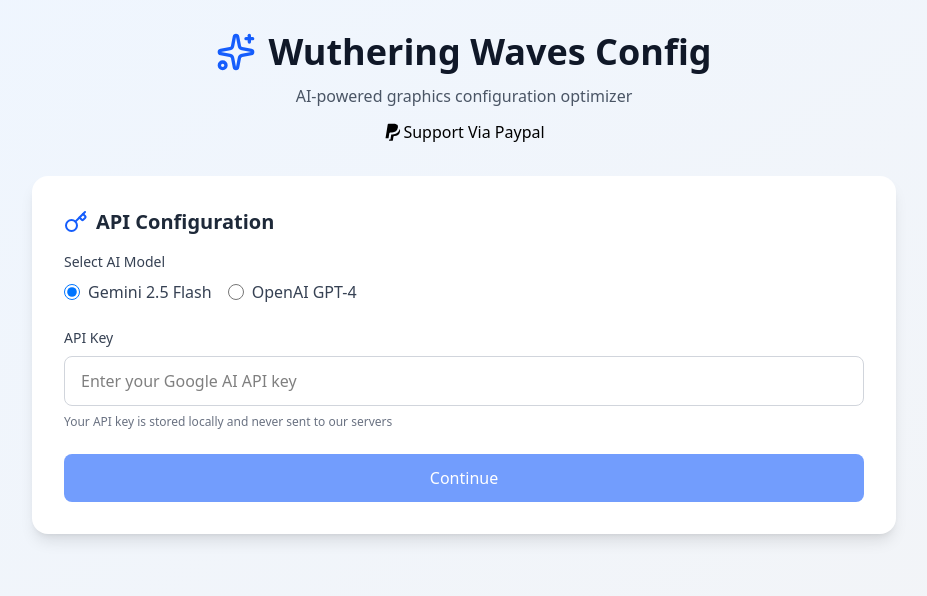
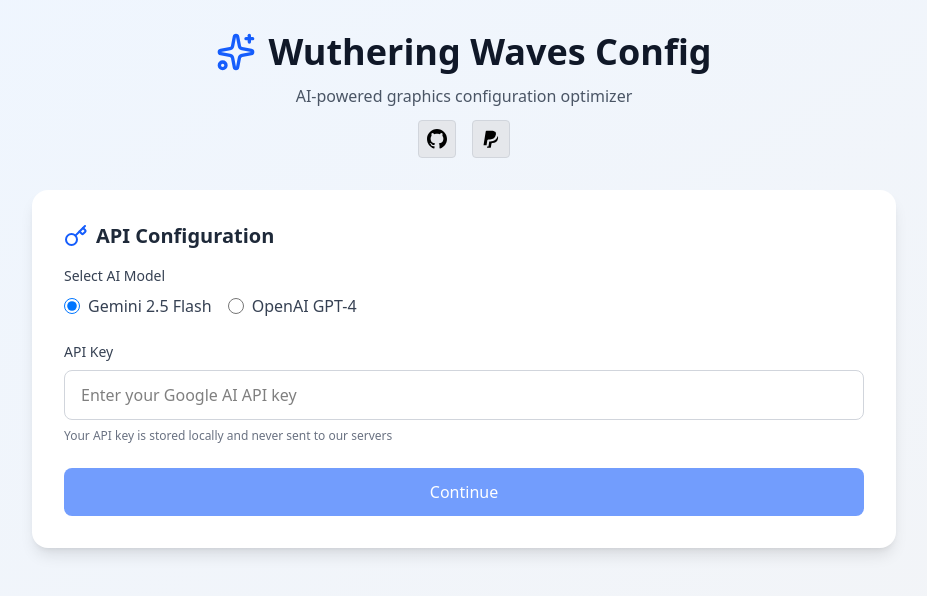
Before and after one commit to Id-Yuu/wuwa-config-ai, a React (Vite) app: page / in a window 1280 px wide. Shown: the top 596 px of the page, without its empty margins (176-1103 px from the left). Built offline with nearby package versions, Linux system fonts and the light colour scheme.

Commit message:
add GitHub link

```diff
--- a/src/App.tsx
+++ b/src/App.tsx
@@ -29,12 +29,18 @@
             <h1 className="text-4xl font-bold text-gray-900">Wuthering Waves Config</h1>
           </div>
           <p className="text-gray-600">AI-powered graphics configuration optimizer</p>
-          <a href="https://www.paypal.com/paypalme/arleth98" target="_blank" class="flex items-center justify-center mt-3" title="Support via PayPal">
-            <svg xmlns="http://www.w3.org/2000/svg" width="20" height="20" viewBox="0 0 24 24" fill="currentColor">
-              <path d="M20.067 8.478c.492.88.556 2.014.3 3.327-.74 3.806-3.276 5.12-6.514 5.12h-.5a.805.805 0 0 0-.794.68l-.04.22-.63 3.993-.028.15a.805.805 0 0 1-.794.679H7.72a.483.483 0 0 1-.477-.558L7.418 21h1.518l.95-6.02h1.385c4.678 0 7.75-2.203 8.796-6.502zm-2.96-5.09c.762.868.983 1.81.752 3.285-.019.123-.04.24-.062.36-.735 3.773-3.089 5.446-6.956 5.446H8.957c-.63 0-1.174.414-1.354 1.002l-.014-.002-.93 5.894H3.121a.051.051 0 0 1-.05-.06l2.598-16.459A.95.95 0 0 1 6.607 2h5.976c2.013 0 3.38.405 4.524 1.388z"></path>
-            </svg>
-            Support Via Paypal
-          </a>
+          <div class="flex gap-4 items-center justify-center mt-3">
+            <a href="https://github.com/Id-Yuu/wuwa-config-ai" target="_blank" class="bg-gray-200 block border border-gray-300 hover:bg-gray-300 p-2 rounded" title="GitHub">
+              <svg xmlns="http://www.w3.org/2000/svg" width="20" height="20" viewBox="0 0 24 24" fill="currentColor">
+                <path d="M12 0c-6.626 0-12 5.373-12 12 0 5.302 3.438 9.8 8.207 11.387.599.111.793-.261.793-.577v-2.234c-3.338.726-4.033-1.416-4.033-1.416-.546-1.387-1.333-1.756-1.333-1.756-1.089-.745.083-.729.083-.729 1.205.084 1.839 1.237 1.839 1.237 1.07 1.834 2.807 1.304 3.492.997.107-.775.418-1.305.762-1.604-2.665-.305-5.467-1.334-5.467-5.931 0-1.311.469-2.381 1.236-3.221-.124-.303-.535-1.524.117-3.176 0 0 1.008-.322 3.301 1.23.957-.266 1.983-.399 3.003-.404 1.02.005 2.047.138 3.006.404 2.291-1.552 3.297-1.23 3.297-1.23.653 1.653.242 2.874.118 3.176.77.84 1.235 1.911 1.235 3.221 0 4.609-2.807 5.624-5.479 5.921.43.372.823 1.102.823 2.222v3.293c0 .319.192.694.801.576 4.765-1.589 8.199-6.086 8.199-11.386 0-6.627-5.373-12-12-12z" />
+              </svg>
+            </a>
+            <a href="https://www.paypal.com/paypalme/arleth98" target="_blank" class="bg-gray-200 block border border-gray-300 hover:bg-gray-300 p-2 rounded" title="Support via PayPal">
+              <svg xmlns="http://www.w3.org/2000/svg" width="20" height="20" viewBox="0 0 24 24" fill="currentColor">
+                <path d="M20.067 8.478c.492.88.556 2.014.3 3.327-.74 3.806-3.276 5.12-6.514 5.12h-.5a.805.805 0 0 0-.794.68l-.04.22-.63 3.993-.028.15a.805.805 0 0 1-.794.679H7.72a.483.483 0 0 1-.477-.558L7.418 21h1.518l.95-6.02h1.385c4.678 0 7.75-2.203 8.796-6.502zm-2.96-5.09c.762.868.983 1.81.752 3.285-.019.123-.04.24-.062.36-.735 3.773-3.089 5.446-6.956 5.446H8.957c-.63 0-1.174.414-1.354 1.002l-.014-.002-.93 5.894H3.121a.051.051 0 0 1-.05-.06l2.598-16.459A.95.95 0 0 1 6.607 2h5.976c2.013 0 3.38.405 4.524 1.388z" />
+              </svg>
+            </a>
+          </div>
         </div>
 
         {!isConfigured ? (
```
